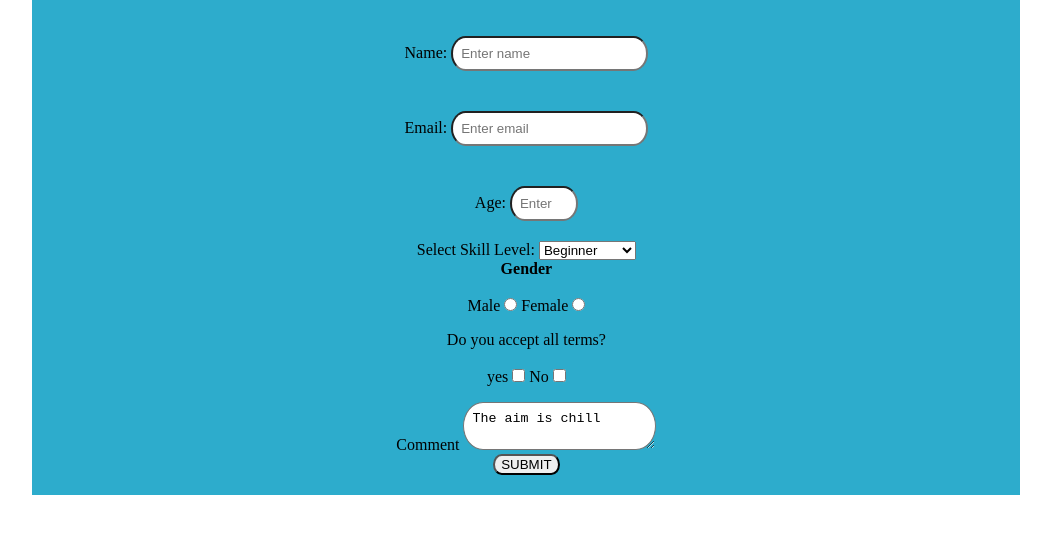
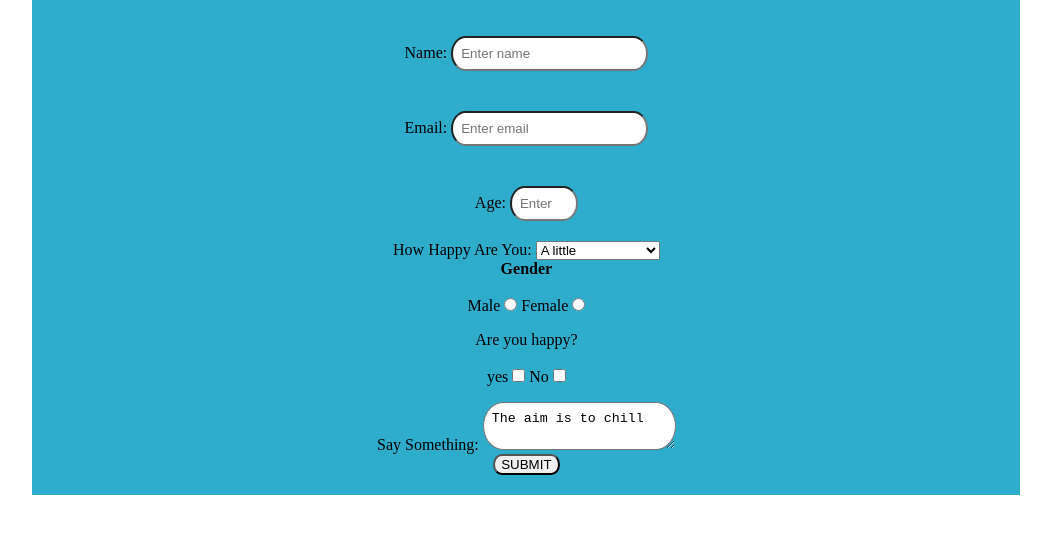
Before and after one commit to lexoxo/Microverse-Challenge, a plain HTML site: page index.html in a window 1280 px wide. Shown: the part 69-602 px from the top of the page, without its empty margins (102-1153 px from the left). Drawn offline with Linux system fonts and the light colour scheme.

Commit message:
4th commit

```diff
--- a/index.html
+++ b/index.html
@@ -2,7 +2,7 @@
 <html lang="en">
   <head>
     <meta charset="UTF-8">
-    <title>Fork Me! FCC: Test Suite Template</title>
+    <title>Microverse Challenge</title>
     <link rel="stylesheet" href="css/style.css">
   </head>
 
@@ -20,11 +20,11 @@
         <label id="number-label" for="number">Age: </label>
         <input id="number" type="number" min="1" max="60" placeholder="Enter Age" required>
         <br>
-        <label for="dropdown">Select Skill Level:
+        <label for="dropdown">How Happy Are You:
         <select id="dropdown" name="mostLike" class="form-control" required="">
-            <option selected="" value="">Beginner</option>
-            <option value="challenges">Intermediate</option>
-            <option value="projects">Advanced</option>
+            <option selected="" value="a-little">A little</option>
+            <option value="a-lot">A lot</option>
+            <option value="extreme">Extremely Happy</option>
 
           </select>
           <br>
@@ -34,15 +34,15 @@
           <label for="female">Female</label>
           <input id="female" type="radio" name="gender" value="female">
           <br>
-          <p>Do you accept all terms?</p>
+          <p>Are you happy?</p>
 
           <label for="yes">yes</label>
           <input id="yes" type="checkbox" value="yes">
           <label for="no">No</label>
           <input id="no" type="checkbox" value="no">
           <br>
-          <label for="textarea">Comment</label>
-          <textarea id="textarea">The aim is chill</textarea>
+          <label for="textarea">Say Something:</label>
+          <textarea id="textarea">The aim is to chill</textarea>
           <br>
           <button id="submit" type="submit">SUBMIT</button>
       </form>
```
